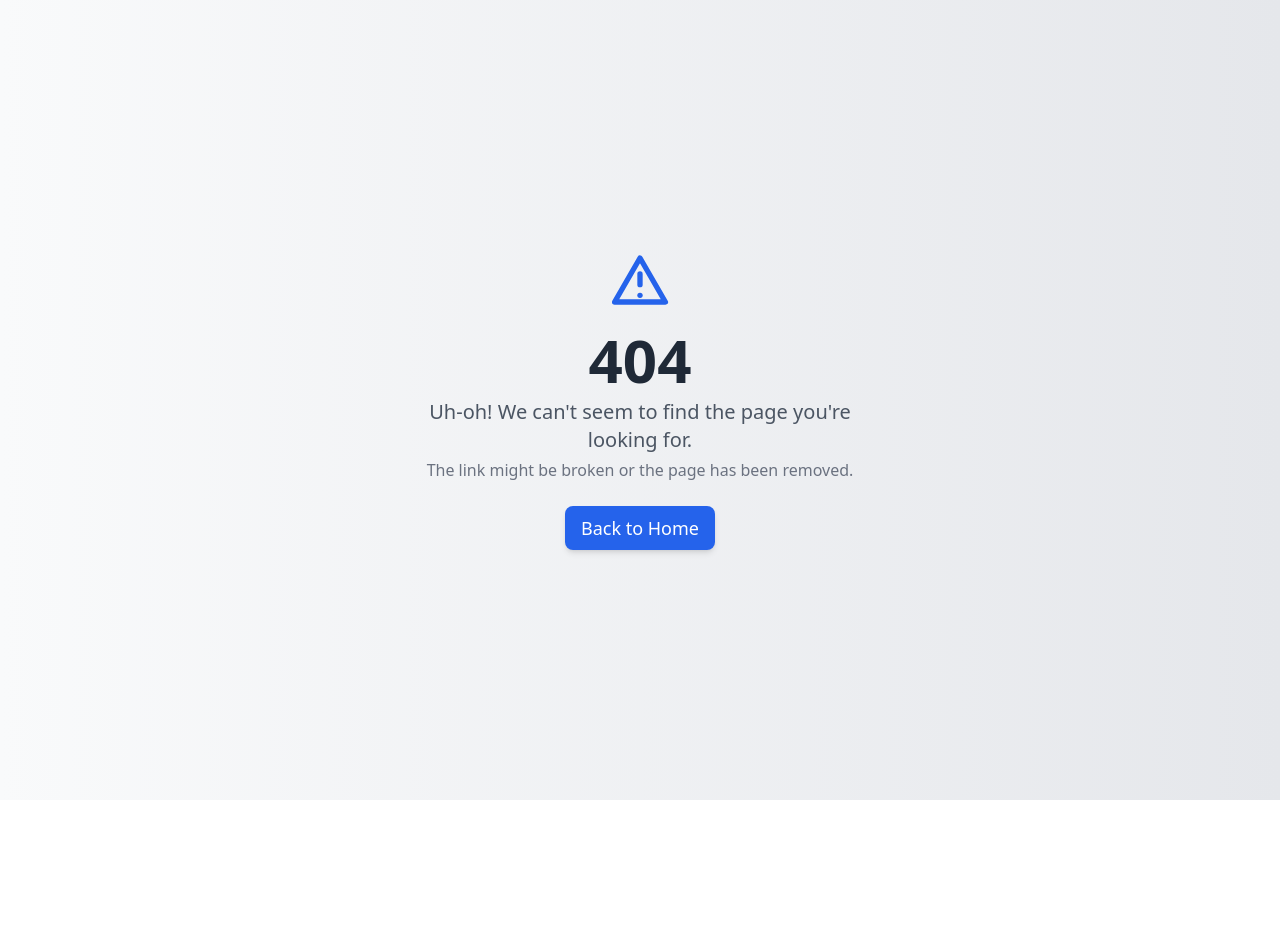
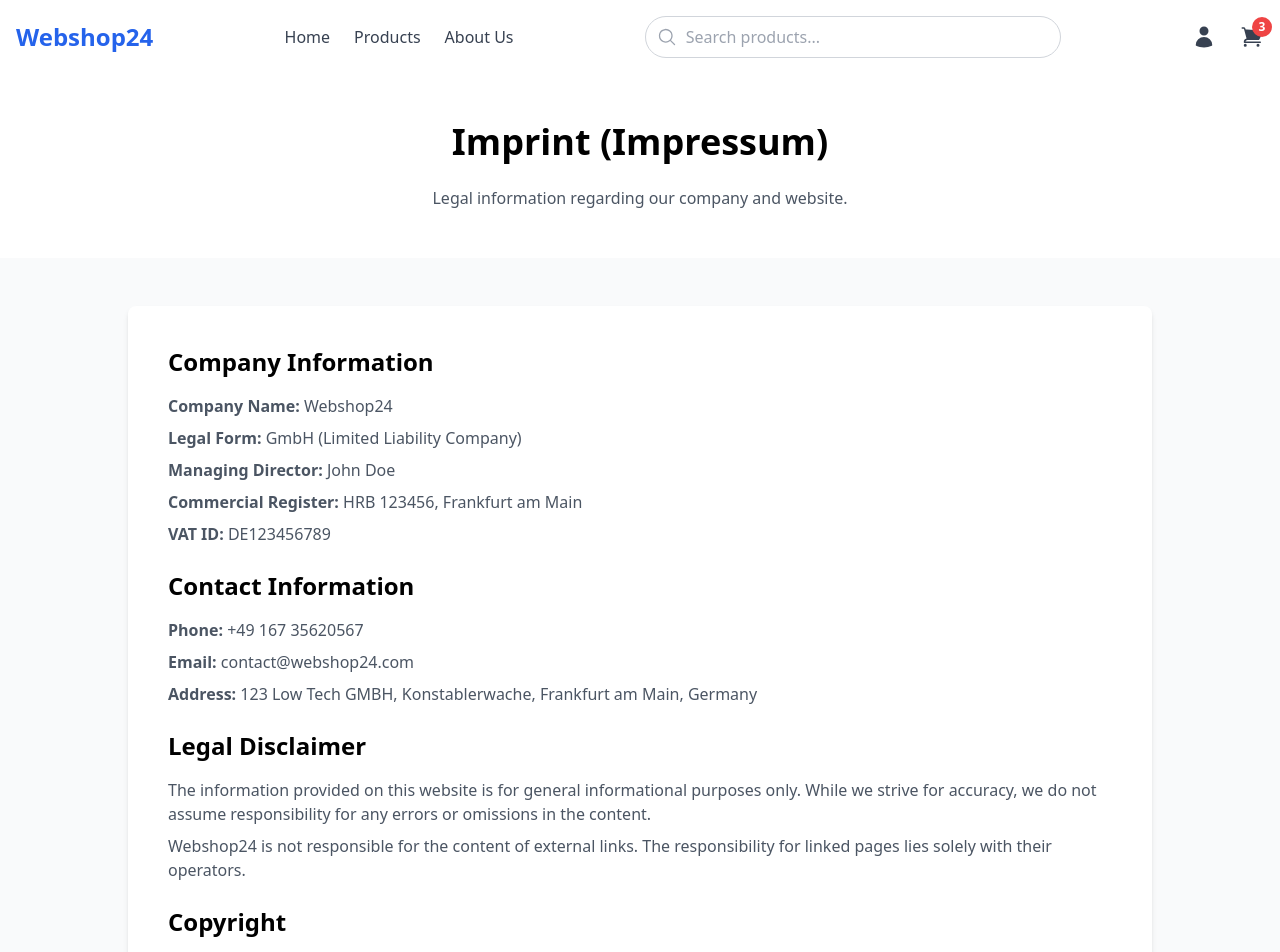
Before and after one commit to JT-77/Webshop_Group24, a React (Create React App) app in the folder frontend/: page /imprint in a window 1280 px wide. Before the commit this address had no page. Shown: the top 952 px of the page. Before the commit the page ends 800 px from the top, so only its background shows below. Built offline with nearby package versions, Linux system fonts and the light colour scheme.

Commit message:
Imprint and Privacy Policy

```diff
--- a/frontend/src/App.js
+++ b/frontend/src/App.js
@@ -6,6 +6,8 @@ import ProductDetail from "./Pages/ProductDetail";
 import ShoppingCart from "./Pages/ShoppingCart";
 import FAQ from "./Pages/FAQs";
 import ContactUs from "./Pages/ContactUs";
+import PrivacyPolicy from "./Pages/PrivacyPolicy";
+import Imprint from "./Pages/Imprint";
 
 const App = () => {
 	return (
@@ -17,6 +19,8 @@ const App = () => {
 				<Route path="/cart" element={<ShoppingCart />} />
 				<Route path="/faq" element={<FAQ />} />
 				<Route path="/contact" element={<ContactUs />} />
+				<Route path="/privacy-policy" element={<PrivacyPolicy />} />
+				<Route path="/imprint" element={<Imprint />} />
 				<Route path="*" element={<NotFoundPage />} />
 			</Routes>
 		</Router>
--- /dev/null
+++ b/frontend/src/Pages/Imprint.js
@@ -0,0 +1,58 @@
+import React from 'react';
+import Header from "../Components/Header";
+import Footer from "../Components/Footer";
+
+const Imprint = () => {
+  return (
+    <div className="min-h-screen bg-gray-50">
+      <Header />
+
+
+      <div className="bg-white py-8 sm:py-12">
+        <div className="max-w-5xl mx-auto px-4 sm:px-6 lg:px-8">
+          <h1 className="text-3xl sm:text-4xl font-bold text-center mb-4 sm:mb-6">
+            Imprint (Impressum)
+          </h1>
+          <p className="text-sm sm:text-base text-gray-600 text-center">
+            Legal information regarding our company and website.
+          </p>
+        </div>
+      </div>
+
+
+      <div className="max-w-5xl mx-auto bg-white shadow-md rounded-lg p-6 sm:p-10 my-8 sm:my-12">
+        <h2 className="text-2xl font-bold mb-4">Company Information</h2>
+        <p className="text-gray-600 mb-2"><strong>Company Name:</strong> Webshop24</p>
+        <p className="text-gray-600 mb-2"><strong>Legal Form:</strong> GmbH (Limited Liability Company)</p>
+        <p className="text-gray-600 mb-2"><strong>Managing Director:</strong> John Doe</p>
+        <p className="text-gray-600 mb-2"><strong>Commercial Register:</strong> HRB 123456, Frankfurt am Main</p>
+        <p className="text-gray-600 mb-2"><strong>VAT ID:</strong> DE123456789</p>
+
+
+        <h2 className="text-2xl font-bold mt-6 mb-4">Contact Information</h2>
+        <p className="text-gray-600 mb-2"><strong>Phone:</strong> +49 167 35620567</p>
+        <p className="text-gray-600 mb-2"><strong>Email:</strong> contact@webshop24.com</p>
+        <p className="text-gray-600"><strong>Address:</strong> 123 Low Tech GMBH, Konstablerwache, Frankfurt am Main, Germany</p>
+
+
+        <h2 className="text-2xl font-bold mt-6 mb-4">Legal Disclaimer</h2>
+        <p className="text-gray-600">
+          The information provided on this website is for general informational purposes only. While we strive for accuracy, we do not assume responsibility for any errors or omissions in the content.
+        </p>
+        <p className="text-gray-600 mt-2">
+          Webshop24 is not responsible for the content of external links. The responsibility for linked pages lies solely with their operators.
+        </p>
+
+
+        <h2 className="text-2xl font-bold mt-6 mb-4">Copyright</h2>
+        <p className="text-gray-600">
+          All content on this website, including text, images, and graphics, is subject to copyright and may not be used or reproduced without prior written permission.
+        </p>
+      </div>
+
+      <Footer />
+    </div>
+  );
+};
+
+export default Imprint;
--- /dev/null
+++ b/frontend/src/Pages/PrivacyPolicy.js
@@ -0,0 +1,72 @@
+import React from "react";
+import Header from "../Components/Header";
+import Footer from "../Components/Footer";
+
+const PrivacyPolicy = () => {
+  return (
+    <div className="min-h-screen bg-gray-50">
+      <Header />
+
+
+      <div className="bg-white py-8 sm:py-12">
+        <div className="max-w-5xl mx-auto px-4 sm:px-6 lg:px-8">
+          <h1 className="text-3xl sm:text-4xl font-bold text-center mb-4 sm:mb-6">Privacy Policy</h1>
+          <p className="text-sm sm:text-base text-gray-600 text-center">
+            Your privacy is important to us. This policy outlines how we collect, use, and protect your personal information.
+          </p>
+        </div>
+      </div>
+
+
+      <div className="max-w-5xl mx-auto px-4 sm:px-6 lg:px-8 py-8 sm:py-12">
+        <div className="bg-white p-6 sm:p-10 rounded-lg shadow-md">
+          <h2 className="text-xl sm:text-2xl font-semibold mb-4">1. Information We Collect</h2>
+          <p className="text-gray-700 mb-6">
+          We collect personal information when you use our services. This includes your contact information such as name, email address, phone number, and postal address, as well as account credentials and preferences. We also collect payment and billing information necessary for transactions, device information, IP addresses, usage data showing how you interact with our services, and records of communications with our support team.
+          </p>
+
+          <h2 className="text-xl sm:text-2xl font-semibold mb-4">2. How We Use Your Information</h2>
+          <ul className="list-disc list-inside text-gray-700 mb-6">
+            <p>We use your information for the following purposes:</p>
+            <li>Processing your orders and completing transactions.</li>
+            <li>Providing customer support and responding to inquiries.</li>
+            <li>Improving and personalizing our services based on user feedback.</li>
+            <li>Sending important service updates and notifications.</li>
+            <li>Marketing communications (with your consent).</li>
+            <li>Detecting and preventing fraudulent activities.</li>
+            <li>Analyzing usage patterns to enhance user experience.</li>
+          </ul>
+
+          <h2 className="text-xl sm:text-2xl font-semibold mb-4">3. Data Protection & Security</h2>
+          <p className="text-gray-700 mb-6">
+          Your privacy is our priority, and we maintain robust security measures throughout our operations. We implement industry-standard encryption for data transmission and conduct regular security assessments and updates. Our system includes restricted access controls for employee data handling, secure data backup systems, and comprehensive incident response protocols. We regularly train employees on data protection practices and conduct security audits to maintain the highest standards of data protection.
+          </p>
+
+          <h2 className="text-xl sm:text-2xl font-semibold mb-4">4. Cookies & Tracking Technologies</h2>
+          <p className="text-gray-700 mb-6">
+          Our website uses various types of cookies to enhance your browsing experience. These include essential cookies for basic functionality, analytics cookies to understand user behavior, performance cookies to optimize site performance, advertising cookies for relevant content, and social media cookies for content sharing features. You maintain full control over these cookie settings through your browser preferences.
+          </p>
+
+          <h2 className="text-xl sm:text-2xl font-semibold mb-4">5. Third-Party Services</h2>
+          <p className="text-gray-700 mb-6">
+          We carefully manage relationships with third-party providers through a comprehensive vetting process. Information sharing occurs only under strict data processing agreements that require comparable security standards from our partners. We regularly review third-party compliance and maintain detailed records of all data sharing activities to ensure transparency and accountability.
+          </p>
+
+          <h2 className="text-xl sm:text-2xl font-semibold mb-4">6. Your Rights & Choices</h2>
+          <p className="text-gray-700 mb-6">
+          We respect your rights regarding your personal data. You can access your personal information, correct any inaccuracies, request deletion, opt-out of marketing communications, and export your data in a portable format. You may withdraw consent for optional processing at any time and lodge complaints with supervisory authorities if needed. We commit to responding to all requests within 30 days.
+          </p>
+
+          <h2 className="text-xl sm:text-2xl font-semibold mb-4">7. Changes to This Policy</h2>
+          <p className="text-gray-700">
+          When we update this policy, we announce significant changes via email and post them on our website with revision dates. Changes are accompanied by in-app notifications when applicable and may require renewed consent. We maintain an archive of previous versions for historical reference. Unless otherwise stated, policy updates become effective 30 days after posting.
+          </p>
+        </div>
+      </div>
+
+      <Footer />
+    </div>
+  );
+};
+
+export default PrivacyPolicy;
```
